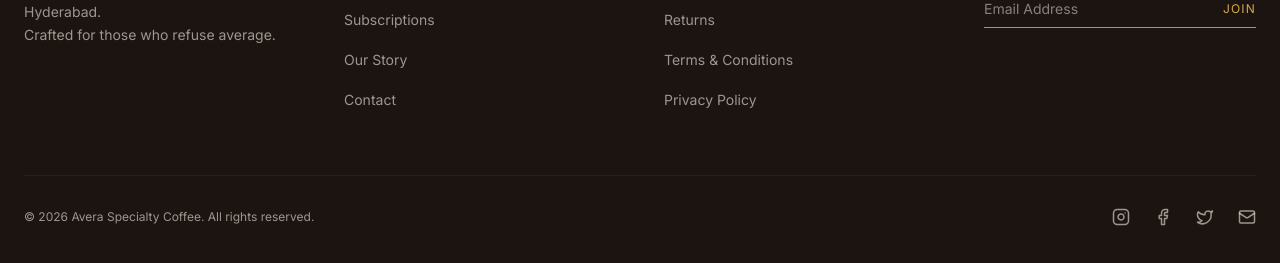
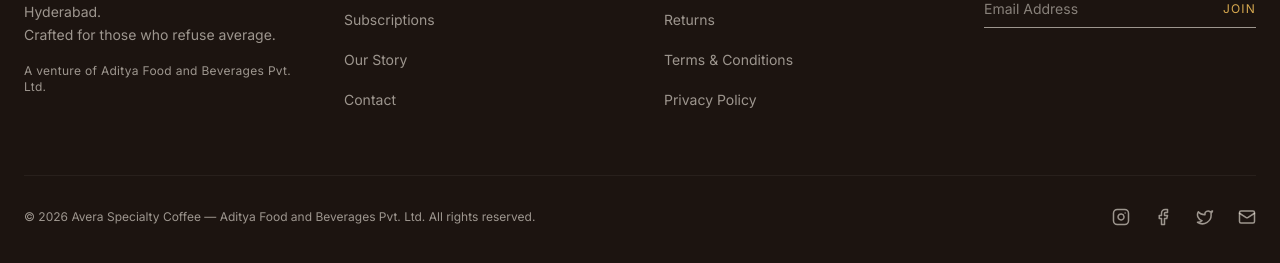
Before and after one commit to abhisheksatuluri/avera-coffee, a React (Vite) app: page /#/contact in a window 1280 px wide. Shown: the part 1679-1942 px from the top of the page. Built offline with nearby package versions, Linux system fonts and the light colour scheme; a web font is replaced by a local one.

Commit message:
feat: add Aditya Food and Beverages Pvt. Ltd. parent company branding to footer

```diff
--- a/components/Footer.tsx
+++ b/components/Footer.tsx
@@ -11,9 +11,12 @@
           {/* Brand */}
           <div className="col-span-1 md:col-span-1">
             <h3 className="text-2xl font-serif font-bold tracking-widest text-gold mb-6">AVERA</h3>
-            <p className="text-cream-dim text-sm leading-relaxed mb-6">
+            <p className="text-cream-dim text-sm leading-relaxed mb-4">
               Accessible luxury. Precision roasted in Hyderabad. <br />
               Crafted for those who refuse average.
+            </p>
+            <p className="text-cream-dim/60 text-xs tracking-wide">
+              A venture of <span className="text-cream-dim">Aditya Food and Beverages Pvt. Ltd.</span>
             </p>
           </div>
 
@@ -55,7 +58,7 @@
         </div>
 
         <div className="flex flex-col md:flex-row justify-between items-center pt-8 border-t border-white/5">
-          <p className="text-xs text-cream-dim mb-4 md:mb-0">© {new Date().getFullYear()} Avera Specialty Coffee. All rights reserved.</p>
+          <p className="text-xs text-cream-dim mb-4 md:mb-0">© {new Date().getFullYear()} Avera Specialty Coffee — Aditya Food and Beverages Pvt. Ltd. All rights reserved.</p>
           <div className="flex space-x-6">
             <a href="#" className="text-cream-dim hover:text-gold transition-colors"><Instagram size={18} /></a>
             <a href="#" className="text-cream-dim hover:text-gold transition-colors"><Facebook size={18} /></a>
```
